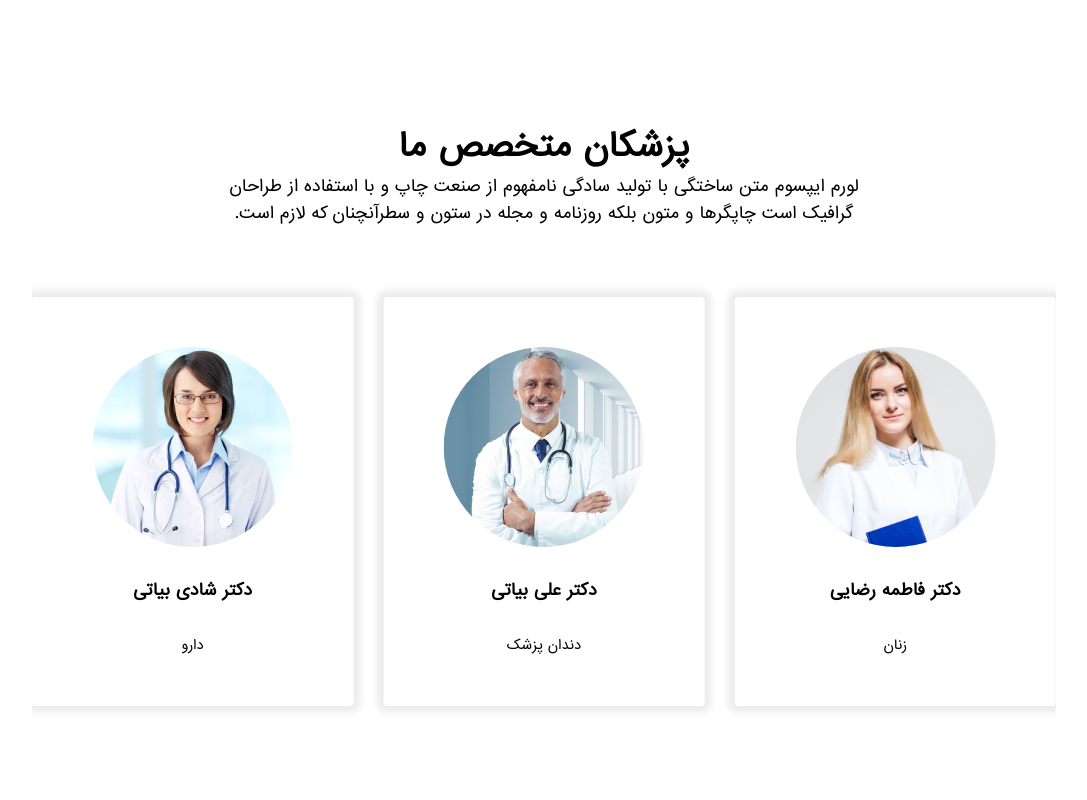
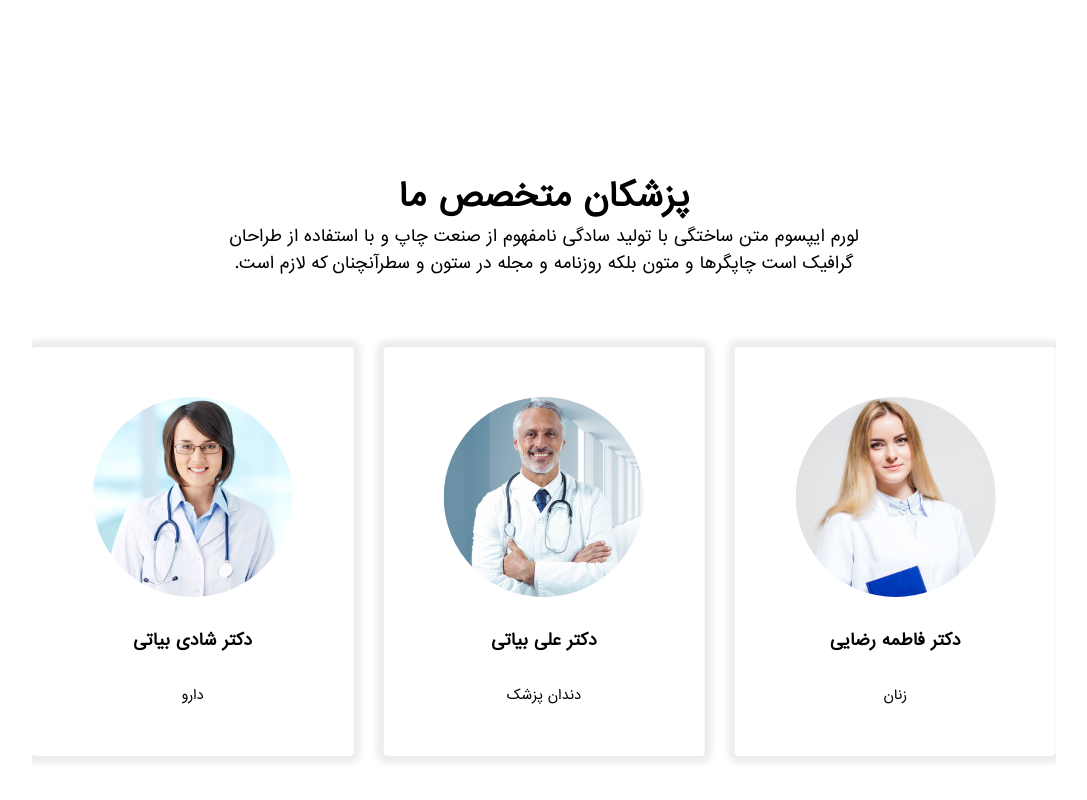
Before and after one commit to Triton-Halley/Novinlab-clone, a React (Create React App) app: page /about-us in a window 1280 px wide. Shown: the part 1080-1880 px from the top of the page, without its empty margins (96-1183 px from the left). Built offline with nearby package versions, Linux system fonts and the light colour scheme; a web font is replaced by a local one.

Commit message:
fix responsive problems

```diff
--- a/src/Components/AboutusComponents/Docotors/DoctorsSlider.module.css
+++ b/src/Components/AboutusComponents/Docotors/DoctorsSlider.module.css
@@ -1,6 +1,6 @@
 .sliderContainer {
   width: 80%;
-  height: 100vh;
+  height: max-content;
   margin: 5rem;
   /* background-color: blue; */
   /* margin: 50px; */
@@ -8,7 +8,8 @@
 
 .container {
   /* padding: 50px; */
-  height: 100vh;
+  margin-top: 5rem;
+  height: max-content;
   width: 100%;
   display: flex;
   justify-content: center;
--- a/src/Components/ContactUS/ContactUs.module.css
+++ b/src/Components/ContactUS/ContactUs.module.css
@@ -7,6 +7,7 @@
   background-image: url("../../assets//contact-bg.jpg");
   background-position: center;
   background-size: contain;
+  margin: 5rem 0;
 }
 .contactUs {
   width: 50%;
--- a/src/Components/Footer/Footer.module.css
+++ b/src/Components/Footer/Footer.module.css
@@ -87,3 +87,13 @@
     flex-direction: column-reverse;
   }
 }
+
+@media (max-width: 425px) {
+  .map iframe {
+    width: 300px;
+    height: 200px;
+  }
+  .information {
+    width: 300px;
+  }
+}
--- a/src/Components/HomePageComponents/Hero/HeroSlider.module.css
+++ b/src/Components/HomePageComponents/Hero/HeroSlider.module.css
@@ -1,7 +1,7 @@
 .sliderContainer {
   width: 100%;
   z-index: 10;
-  height: 70vh;
+  height: max-content;
   background-color: #d2ebe6;
 }
 .slide {
@@ -42,6 +42,7 @@
   text-align: right;
   direction: rtl;
   font-size: 1.8rem;
+  padding-bottom: 3rem;
 }
 
 .btn {
--- a/src/index.css
+++ b/src/index.css
@@ -4,6 +4,10 @@
 }
 html {
   font-size: 62.5%;
+}
+html,
+body {
+  overflow-x: hidden;
 }
 * {
   margin: 0;
```
